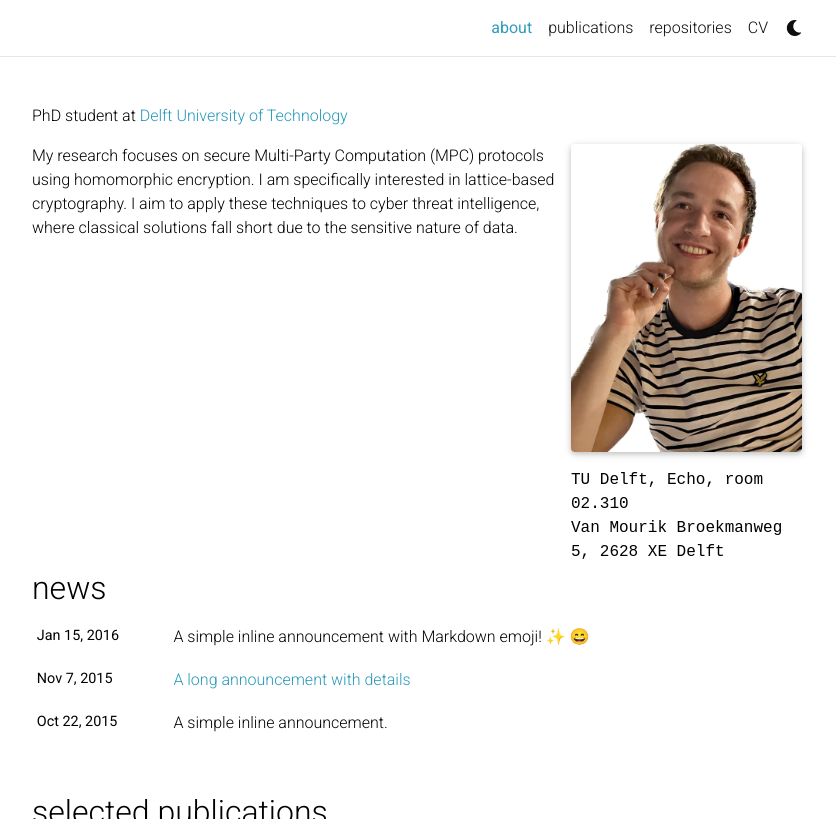
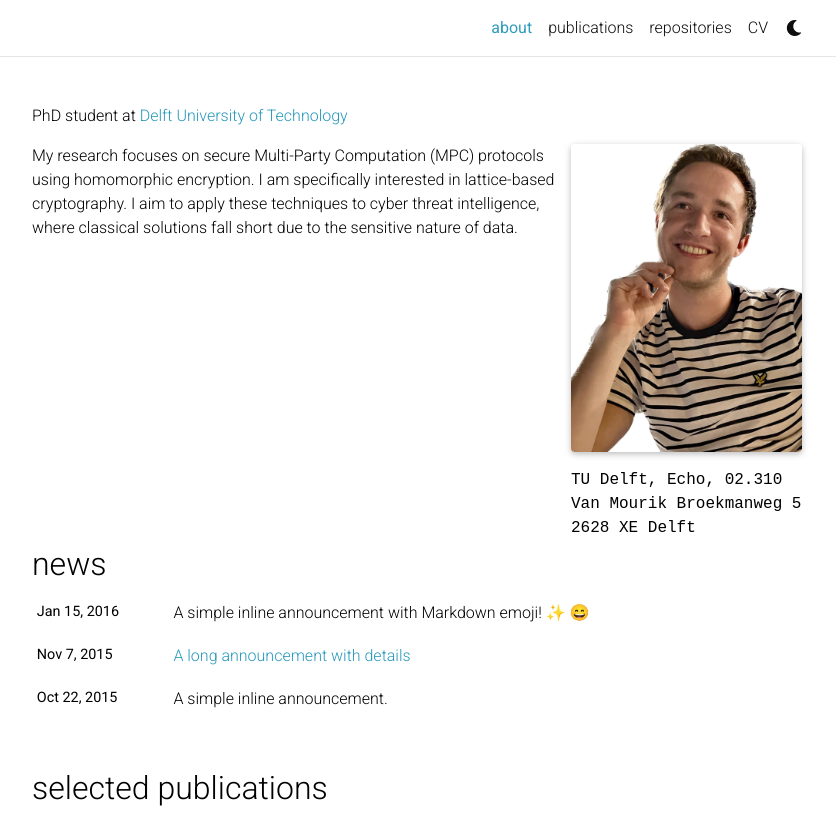
Before and after one commit to jellevos/jellevos.github.io, a Jekyll site: the page built from _pages/about.md, in a window 1280 px wide and 1133 px high, cut to the strip 0-819 px from the top of the window. Shown: the whole strip, without its empty margins (223-1059 px from the left). Built offline with Jekyll 4.4.1, drawn with Linux system fonts in a browser that asks for light colours; full-size pictures stand in for the smaller copies a plugin makes; emoji names are drawn with the system emoji font; comment, search, counter and statistics services are not loaded; a style sheet for code colours, icons or effects is not loaded.

Commit message:
Update about.md

```diff
--- a/_pages/about.md
+++ b/_pages/about.md
@@ -9,8 +9,9 @@ profile:
   image: profile_pic.jpeg
   image_circular: false # crops the image to make it circular
   address: >
-    <p>TU Delft, Echo, room 02.310</p>
-    <p>Van Mourik Broekmanweg 5, 2628 XE Delft</p>
+    <p>TU Delft, Echo, 02.310</p>
+    <p>Van Mourik Broekmanweg 5</p>
+    <p>2628 XE Delft</p>
 
 news: true  # includes a list of news items
 selected_papers: true # includes a list of papers marked as "selected={true}"
```
